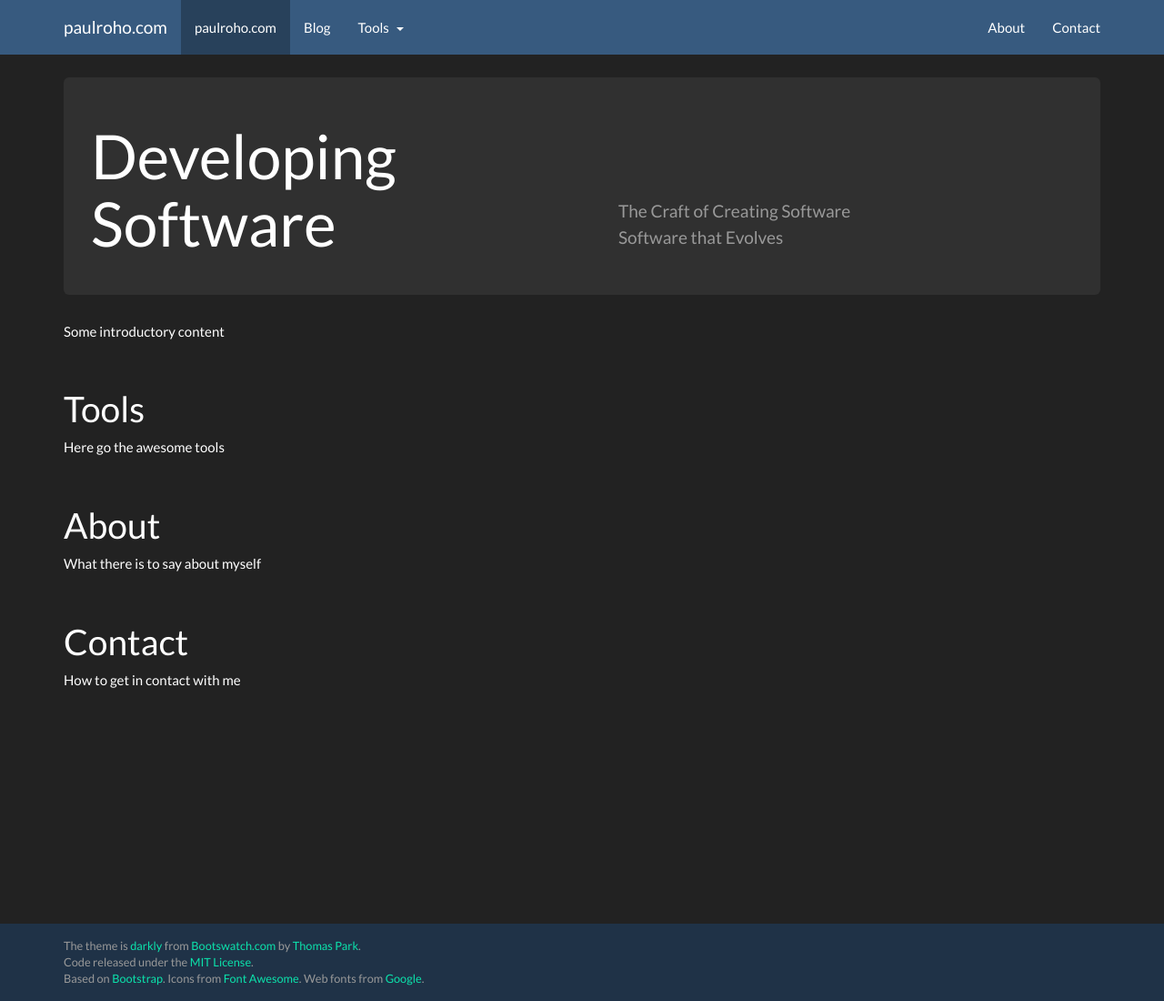
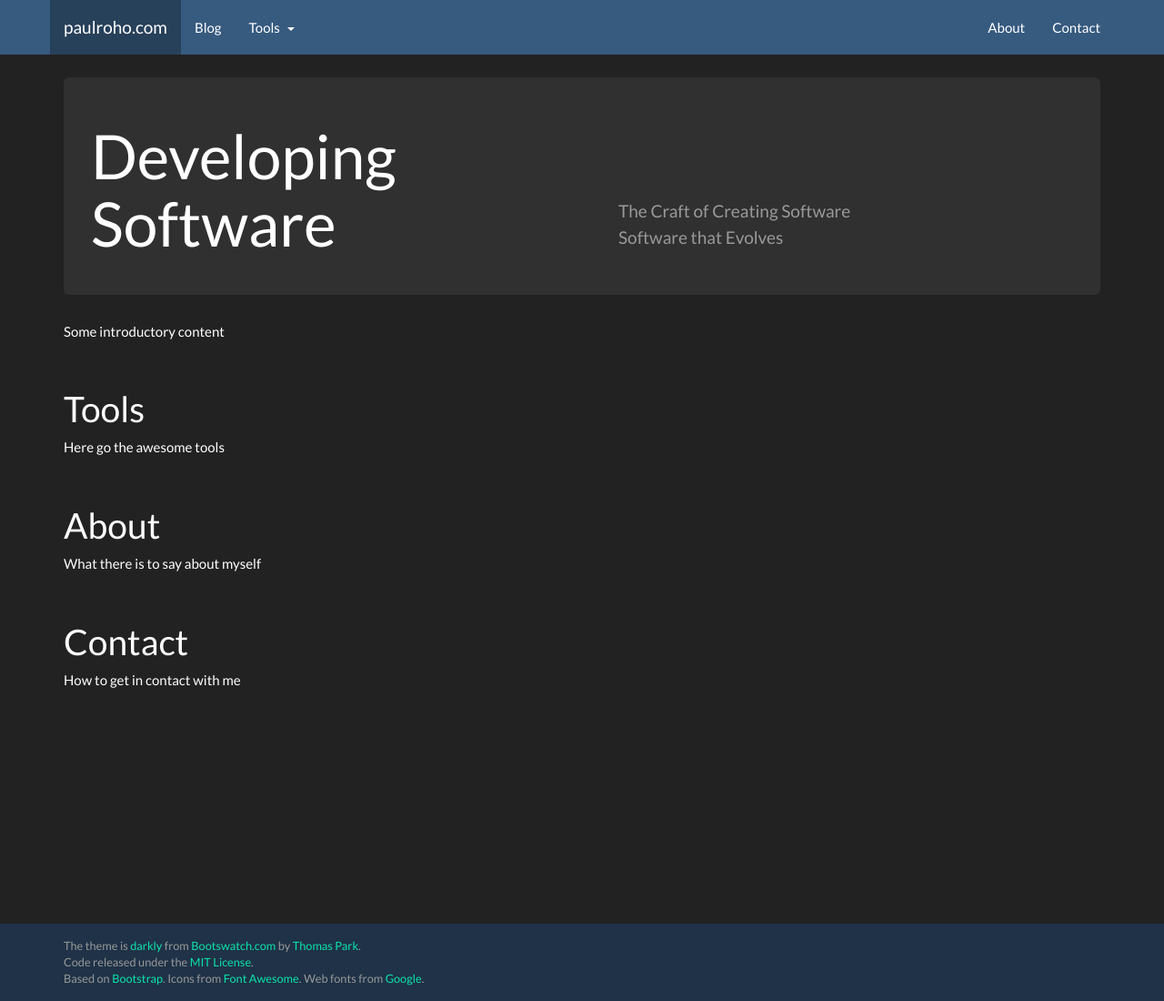
Before and after one commit to paulroho/paulroho.github.io, a Jekyll site: the page index.html, which Jekyll copies as it is, in a window 1280 px wide and 1100 px high. Shown: the whole window at 91% size. Built offline with Jekyll 4.4.1, drawn with Linux system fonts in a browser that asks for light colours; nearby versions of some CDN libraries.

Commit message:
Made navbar-brand to support being active

```diff
--- a/index.html
+++ b/index.html
@@ -29,11 +29,10 @@
             <span class="icon-bar"></span>
             <span class="icon-bar"></span>
           </button>
-          <a class="navbar-brand" href="#">paulroho.com</a>
+          <a class="navbar-brand active" href="#">paulroho.com</a>
         </div>
         <div class="navbar-collapse collapse">
           <ul class="nav navbar-nav">
-            <li class="active"><a href="#">paulroho.com</a></li>
             <li><a href="./blog">Blog</a></li>
             <li class="dropdown-split-text"><a href="#tools">Tools</a></li>
             <li class="dropdown dropdown-split-dropdown">
--- a/stylesheets/paulroho.css
+++ b/stylesheets/paulroho.css
@@ -99,3 +99,8 @@ a[name] {
 	padding-top:31px;
 	display:inline;
 }
+
+.navbar-header .navbar-brand.active {
+  color: #ffffff;
+  background-color: #28415b;
+}
```
